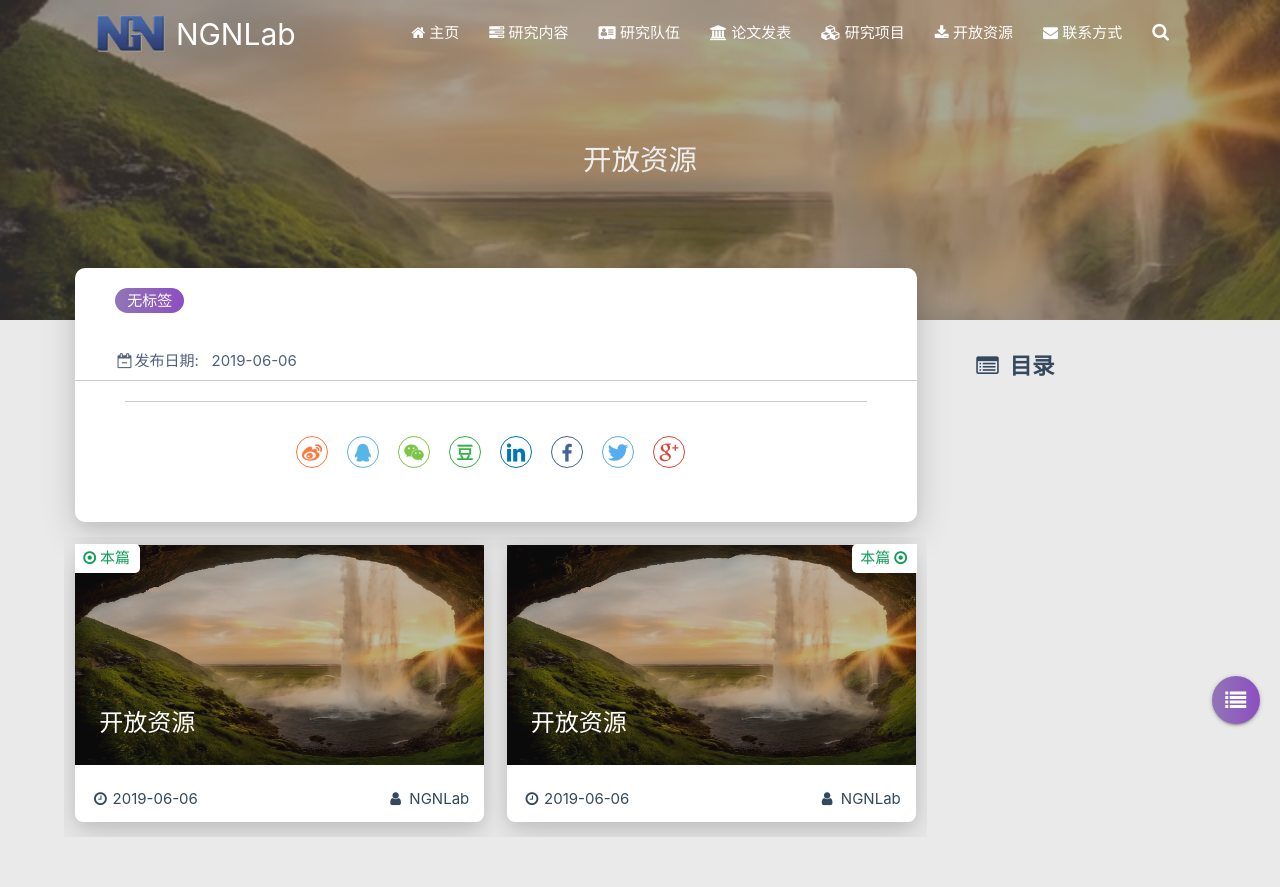
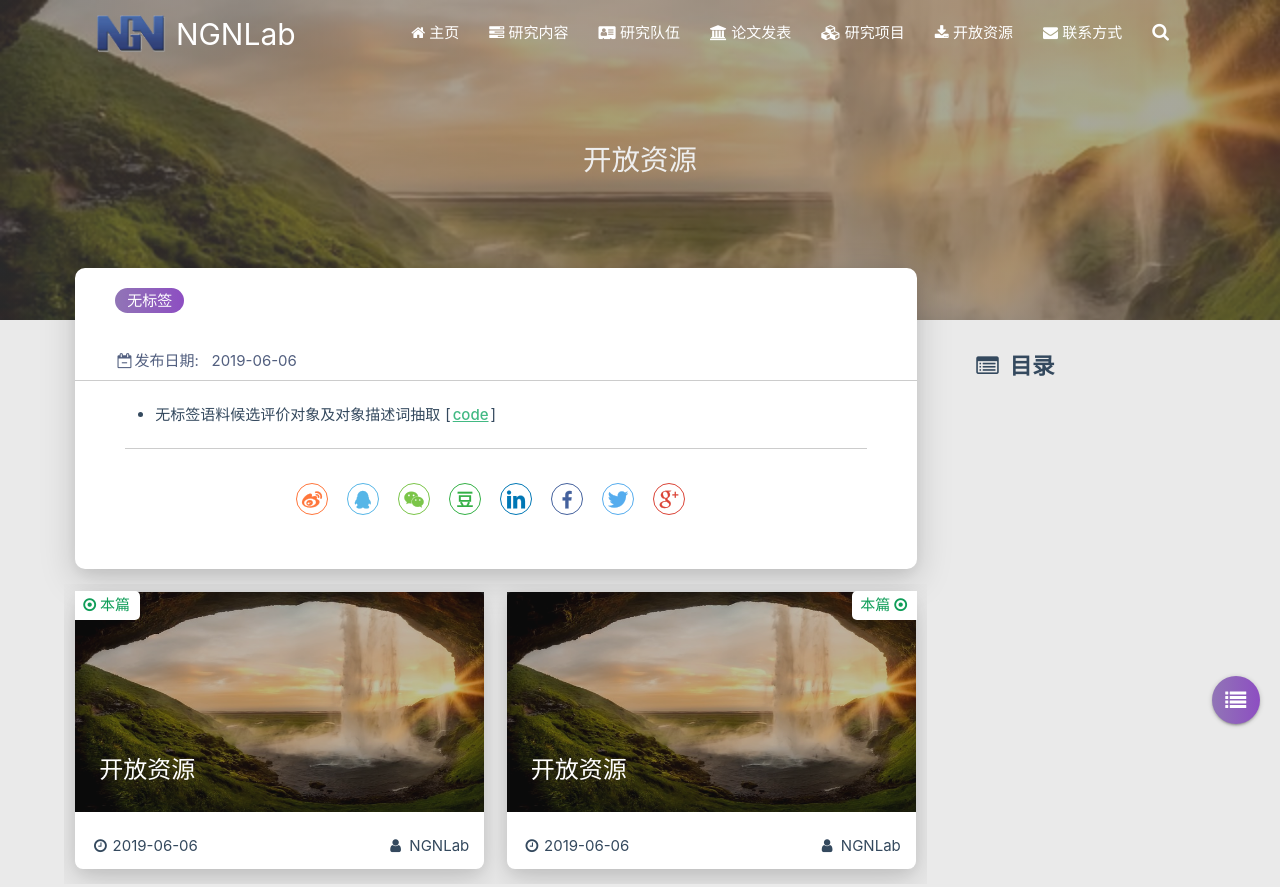
Before and after one commit to wusx00/thu-ngnlab.github.io, a plain HTML site: page resources/index.html in a window 1280 px wide. Shown: the top 887 px of the page. Drawn offline with Linux system fonts and the light colour scheme.

Commit message:
upload project in resources by sixing

```diff
--- a/resources/index.html
+++ b/resources/index.html
@@ -345,16 +345,14 @@
                     <i class="fa fa-calendar-minus-o fa-fw"></i>发布日期:&nbsp;&nbsp;
                     2019-06-06
                 </div>
-
-
-
-
             </div>
         </div>
         <hr class="clearfix">
         <div class="card-content article-card-content">
             <div id="articleContent">
-
+			<ul>
+				<li>无标签语料候选评价对象及对象描述词抽取 [<a href="/resources/data/pair_extractor.zip" download>code</a>]</li>
+			</ul>
             </div>
             <hr/>
 
```
Also changed, not shown: 1 other file.
